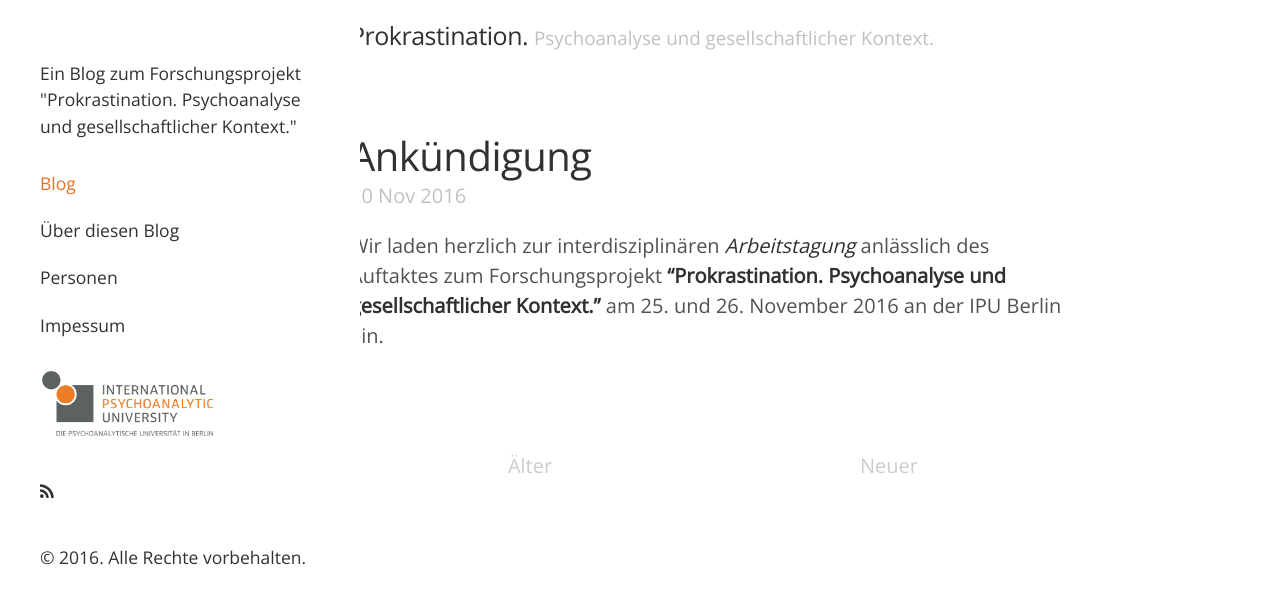
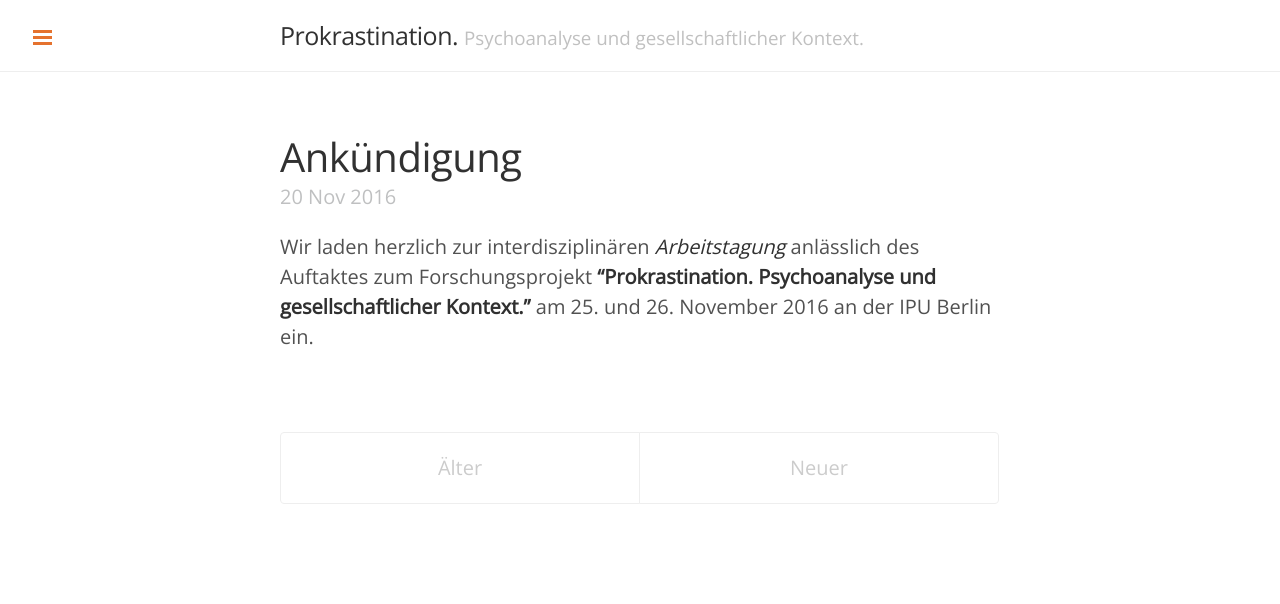
Before and after one commit to aufschieben/aufschieben.github.io, a Jekyll site: the page built from index.html, in a window 1280 px wide. Shown: the top 604 px of the page. Built offline with Jekyll 4.4.1, drawn with Linux system fonts in a browser that asks for light colours; the list of posts is cut into pages by our own code.

Commit message:
Revert "Revert "Merge branch 'master' into second-wave""
This reverts commit 7c875d1d8eb503f3571efb9cbda2fccab694cf98.

```diff
--- a/_config.yml
+++ b/_config.yml
@@ -1,10 +1,8 @@
 excerpt_separator: ""
-highlighter: null
+pygments: true
 markdown: kramdown
 url: http://aufschieben.github.io
-baseurl: ""
 title: Prokrastination.
 tagline:  Psychoanalyse und gesellschaftlicher Kontext.
 description: Ein Blog zum Forschungsprojekt "Prokrastination. Psychoanalyse und gesellschaftlicher Kontext."
 paginate: 5
-# gems: [jekyll-paginate]
--- a/_includes/sidebar.html
+++ b/_includes/sidebar.html
@@ -1,4 +1,8 @@
+<!-- Target for toggling the sidebar `.sidebar-checkbox` is for regular
+     styles, `#sidebar-checkbox` for behavior. -->
+<input type="checkbox" class="sidebar-checkbox" id="sidebar-checkbox">
 
+<!-- Toggleable sidebar -->
 <div class="sidebar" id="sidebar">
 
   <div class="sidebar-item">
@@ -6,21 +10,30 @@
   </div>
 
   <nav class="sidebar-nav">
-
     <a class="sidebar-nav-item{% if page.title == "Home" %} active{% endif %}" href="/">Blog</a>
 
-    <a class="sidebar-nav-item{% if page.title == "Über diesen Blog" %} active{% endif %}" href="/about.html">Über diesen Blog</a>
+    {% comment %}
+      The code below dynamically generates a sidebar nav of pages with
+      `layout: page` in the front-matter. See readme for usage.
+    {% endcomment %}
 
-    <a class="sidebar-nav-item{% if page.title == "Personen" %} active{% endif %}" href="/persons.html">Personen</a>
+    {% assign pages_list = site.pages %}
+    {% for node in pages_list %}
+      {% if node.title != null %}
+        {% if node.layout == "page" %}
+          <a class="sidebar-nav-item{% if page.url == node.url %} active{% endif %}" href="{{ node.url }}">{{ node.title }}</a>
+        {% endif %}
+      {% endif %}
+    {% endfor %}
 
-    <a class="sidebar-nav-item{% if page.title == "Impressum" %} active{% endif %}" href="/z_impressum.html">Impessum</a>
-
+    <!--a class="sidebar-nav-item" href="{{ site.github.repo }}/archive/v{{ site.version }}.zip">Download</a>
+    <a class="sidebar-nav-item" href="{{ site.github.repo }}">GitHub project</a>
+    <span class="sidebar-nav-item">Currently v{{ site.version }}</span-->
   </nav>
-
 
   <div class="sidebar-item">
    <a href="http://www.ipu-berlin.de">
-     <img border="0" alt="IPU-Logo" src="ipu_logo.png" width="175px">
+     <img border="0" alt="IPU-Logo" src="ipu_logo.png" width="100%">
    </a>
   </div>
 
@@ -28,7 +41,7 @@
     <a href="atom.xml"> <i class="fa fa-rss" aria-hidden="true"></i></a>
   </div>
 
-  <div class="sidebar-description sidebar-item sidebar-copyright">
+  <div class="sidebar-description sidebar-item">
     <p>
       &copy; {{ site.time | date: '%Y' }}. Alle Rechte vorbehalten.
     </p>
--- a/_layouts/default.html
+++ b/_layouts/default.html
@@ -1,14 +1,16 @@
 <!DOCTYPE html>
-<html xmlns="http://www.w3.org/1999/xhtml" xml:lang="de" lang="de-de">
+<html xmlns="http://www.w3.org/1999/xhtml" xml:lang="en" lang="en-us">
 
   {% include head.html %}
 
-  <body>
 
+  <body class="sidebar-overlay">
 
+    {% include sidebar.html %}
+
+    <!-- Wrap is the content to shift when toggling the sidebar. We wrap the
+         content to avoid any CSS collisions with our real content. -->
     <div class="wrap">
-      {% include sidebar.html %}
-
       <div class="masthead">
         <div class="container">
           <h3 class="masthead-title">
@@ -23,5 +25,7 @@
       </div>
     </div>
 
+    <label for="sidebar-checkbox" class="sidebar-toggle"></label>
+
   </body>
 </html>
--- a/atom.xml
+++ b/atom.xml
@@ -1,5 +1,5 @@
 ---
-layout: null
+layout: nil
 ---
 
 <?xml version="1.0" encoding="utf-8"?>
--- a/public/css/lanyon.css
+++ b/public/css/lanyon.css
@@ -48,18 +48,22 @@ html {
 h1, h2, h3, h4, h5, h6 {
   font-family: "Open Sans", sans-serif;
   font-weight: 400;
-  color: #313131; /*313131*/
+  color: #313131;
   letter-spacing: -.025rem;
 }
 
 
-
-
+/*
+ * Wrapper
+ *
+ * The wrapper is used to position site content when the sidebar is toggled. We
+ * use an outter wrap to position the sidebar without interferring with the
+ * regular page content.
+ */
 
 .wrap {
   position: relative;
   width: 100%;
-  padding-left: 0.5rem;
 }
 
 
@@ -94,7 +98,7 @@ h1, h2, h3, h4, h5, h6 {
   padding-top:    1rem;
   padding-bottom: 1rem;
   margin-bottom: 3rem;
-  /*border-bottom: 1px solid #eee;*/
+  border-bottom: 1px solid #eee;
 }
 .masthead-title {
   margin-top: 0;
@@ -123,55 +127,47 @@ h1, h2, h3, h4, h5, h6 {
     text-align: center;
   }
   .masthead-title small {
-    display: block;
+    display: none;
   }
 }
 
+
+/*
+ * Sidebar
+ *
+ * The sidebar is the drawer, the item we are toggling with our handy hamburger
+ * button in the corner of the page.
+ *
+ * This particular sidebar implementation was inspired by Chris Coyier's
+ * "Offcanvas Menu with CSS Target" article, and the checkbox variation from the
+ * comments by a reader. It modifies both implementations to continue using the
+ * checkbox (no change in URL means no polluted browser history), but this uses
+ * `position` for the menu to avoid some potential content reflow issues.
+ *
+ * Source: http://css-tricks.com/off-canvas-menu-with-css-target/#comment-207504
+ */
+
+/* Style and "hide" the sidebar */
 .sidebar {
-  text-align: center;
-  padding: 2rem 1rem;
+  position: fixed;
+  top: 0;
+  bottom: 0;
+  left: -14rem;
+  width: 14rem;
+  visibility: hidden; /*hidden*/
+  overflow-y: auto;
+  font-family: "Open Sans", sans-serif;
+  font-size: .875rem; /* 15px */
   color: rgba(255,255,255,.6);
   background-color: #fff;
-  font-family: "Open Sans", sans-serif;
-  font-size: .875rem; /* 15px */
+  -webkit-transition: all .3s ease-in-out;
+          transition: all .3s ease-in-out;
 }
-
-img {
-    display: block;
-    margin: 0 auto;
-
+@media (min-width: 30rem) {
+  .sidebar {
+    font-size: .75rem; /* 14px */
+  }
 }
-
-@media (min-width: 48em) {
-  .sidebar {
-    position: fixed;
-    top: 0;
-    left: 0;
-    bottom: 0;
-    width: 18rem;
-    text-align: left;
-  }
-
-  img {
-      display: block;
-      margin: 0 0;
-      position: relative;
-  }
-
-  .sidebar-item {
-    padding: 1.5rem;
-  }
-  .sidebar-nav-item {
-    padding-left:  1.5rem;
-    padding-right: 1.5rem;
-  }
-
-  .wrap {
-    padding-left: 7rem;
-  }
-
-}
-
 
 /* Sidebar content */
 .sidebar a {
@@ -195,14 +191,13 @@ img {
   border-top: 1px solid rgba(255,255,255,.1);
   color: #313131;
 }
-
 .sidebar-nav-item.active,
 a.sidebar-nav-item:hover,
 a.sidebar-nav-item:focus {
   text-decoration: none;
-  background-color: #fff;
+  background-color: #fff/*rgba(255,255,255,.1)*/;
   border-color: transparent;
-  color: #e5722a;
+  color: #313131;
 }
 
 .sidebar-description{
@@ -210,10 +205,111 @@ a.sidebar-nav-item:focus {
 }
 
 
+@media (min-width: 48rem) {
+  .sidebar-item {
+    padding: 1.5rem;
+  }
+  .sidebar-nav-item {
+    padding-left:  1.5rem;
+    padding-right: 1.5rem;
+  }
+}
+
+/* Hide the sidebar checkbox that we toggle with `.sidebar-toggle` */
+.sidebar-checkbox {
+  display: none;
+}
+
+/* Style the `label` that we use to target the `.sidebar-checkbox` */
+.sidebar-toggle {
+  position: absolute;
+  top:  1rem;
+  left: 1rem;
+  display: block;
+  width: 2.2rem;
+  padding: .5rem .65rem;
+  color: #e5722e;
+  background-color: #fff;
+  border-radius: 4px;
+  cursor: pointer;
+}
+.sidebar-toggle:before {
+  display: block;
+  content: "";
+  width: 100%;
+  padding-bottom: .125rem;
+  border-top: .375rem double;
+  border-bottom: .125rem solid;
+
+  /* Make the border inside the box */
+  -webkit-box-sizing: border-box;
+     -moz-box-sizing: border-box;
+          box-sizing: border-box;
+}
+
+.sidebar-toggle:active,
+#sidebar-checkbox:checked ~ .sidebar-toggle {
+  color: #e5722e;
+  background-color: #fff;
+}
+
+@media (min-width: 30.1rem) {
+  .sidebar-toggle {
+    position: fixed;
+    width: 2.25rem;
+  }
+  .sidebar-toggle:before {
+    padding-bottom: .15rem;
+    border-top-width: .45rem;
+    border-bottom-width: .15rem;
+  }
+}
+
+
+/* Slide effect
+ *
+ * Handle the sliding effects of the sidebar and content in one spot, seperate
+ * from the default styles.
+ *
+ * As an a heads up, we don't use `transform: translate3d()` here because when
+ * mixed with `position: fixed;` for the sidebar toggle, it creates a new
+ * containing block. Put simply, the fixed sidebar toggle behaves like
+ * `position: absolute;` when transformed.
+ *
+ * Read more about it at http://meyerweb.com/eric/thoughts/2011/09/12/.
+ */
+
+
+.wrap,
+.sidebar,
+.sidebar-toggle {
+  -webkit-backface-visibility: hidden;
+      -ms-backface-visibility: hidden;
+          backface-visibility: hidden;
+}
+.wrap,
+.sidebar-toggle {
+  -webkit-transition: -webkit-transform .3s ease-in-out;
+          transition: transform .3s ease-in-out;
+}
+
+#sidebar-checkbox:checked + .sidebar {
+  visibility: visible;
+}
+#sidebar-checkbox:checked ~ .sidebar,
+#sidebar-checkbox:checked ~ .wrap,
+#sidebar-checkbox:checked ~ .sidebar-toggle {
+  -webkit-transform: translateX(14rem);
+      -ms-transform: translateX(14rem);
+          transform: translateX(14rem);
+}
+
+
 
 
 /*
  * Posts and pages
+ *
  * Each post is wrapped in `.post` and is used on default and post layouts. Each
  * page is wrapped in `.page` and is only used on the page layout.
  */
@@ -313,10 +409,51 @@ a.pagination-item:hover {
   }
   .pagination-item:first-child {
     margin-bottom: 0;
-    /*border-top-left-radius:    4px;
-    border-bottom-left-radius: 4px;*/
+    border-top-left-radius:    4px;
+    border-bottom-left-radius: 4px;
   }
   .pagination-item:last-child {
     margin-left: -1px;
+    border-top-right-radius:    4px;
+    border-bottom-right-radius: 4px;
   }
 }
+
+
+/*
+ * Reverse layout
+ *
+ * Flip the orientation of the page by placing the `.sidebar` and sidebar toggle
+ * on the right side.
+ */
+
+.layout-reverse .sidebar {
+  left: auto;
+  right: -14rem;
+}
+.layout-reverse .sidebar-toggle {
+  left: auto;
+  right: 1rem;
+}
+
+.layout-reverse #sidebar-checkbox:checked ~ .sidebar,
+.layout-reverse #sidebar-checkbox:checked ~ .wrap,
+.layout-reverse #sidebar-checkbox:checked ~ .sidebar-toggle {
+  -webkit-transform: translateX(-14rem);
+      -ms-transform: translateX(-14rem);
+          transform: translateX(-14rem);
+}
+
+
+
+/* IPU theme DOES NOT WORK*/
+.theme-base-ipu .sidebar,
+.theme-base-ipu .sidebar-toggle:active,
+.theme-base-ipu #sidebar-checkbox:checked ~ .sidebar-toggle {
+  background-color: #dfe0df;
+}
+.theme-base-ipu .container a,
+.theme-base-ipu .sidebar-toggle,
+.theme-base-ipu .related-posts li a:hover {
+  color: #dfe0df;
+}
--- a/public/css/poole.css
+++ b/public/css/poole.css
@@ -370,7 +370,7 @@ tbody tr:nth-child(odd) th {
 .pagination-item {
   display: block;
   padding: 1rem;
-  /*border: 1px solid #eee;*/
+  border: 1px solid #eee;
 }
 .pagination-item:first-child {
   margin-bottom: -1px;
```
